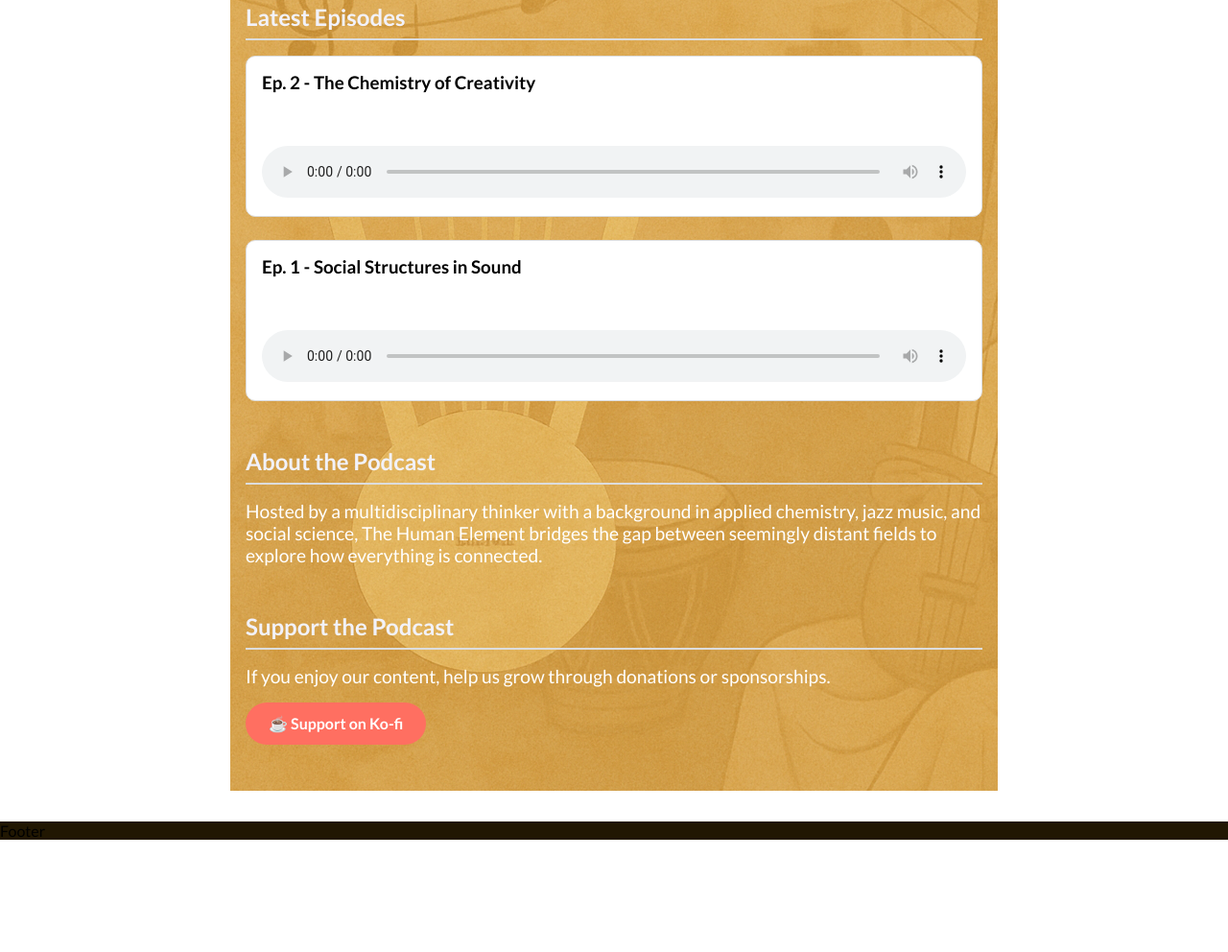
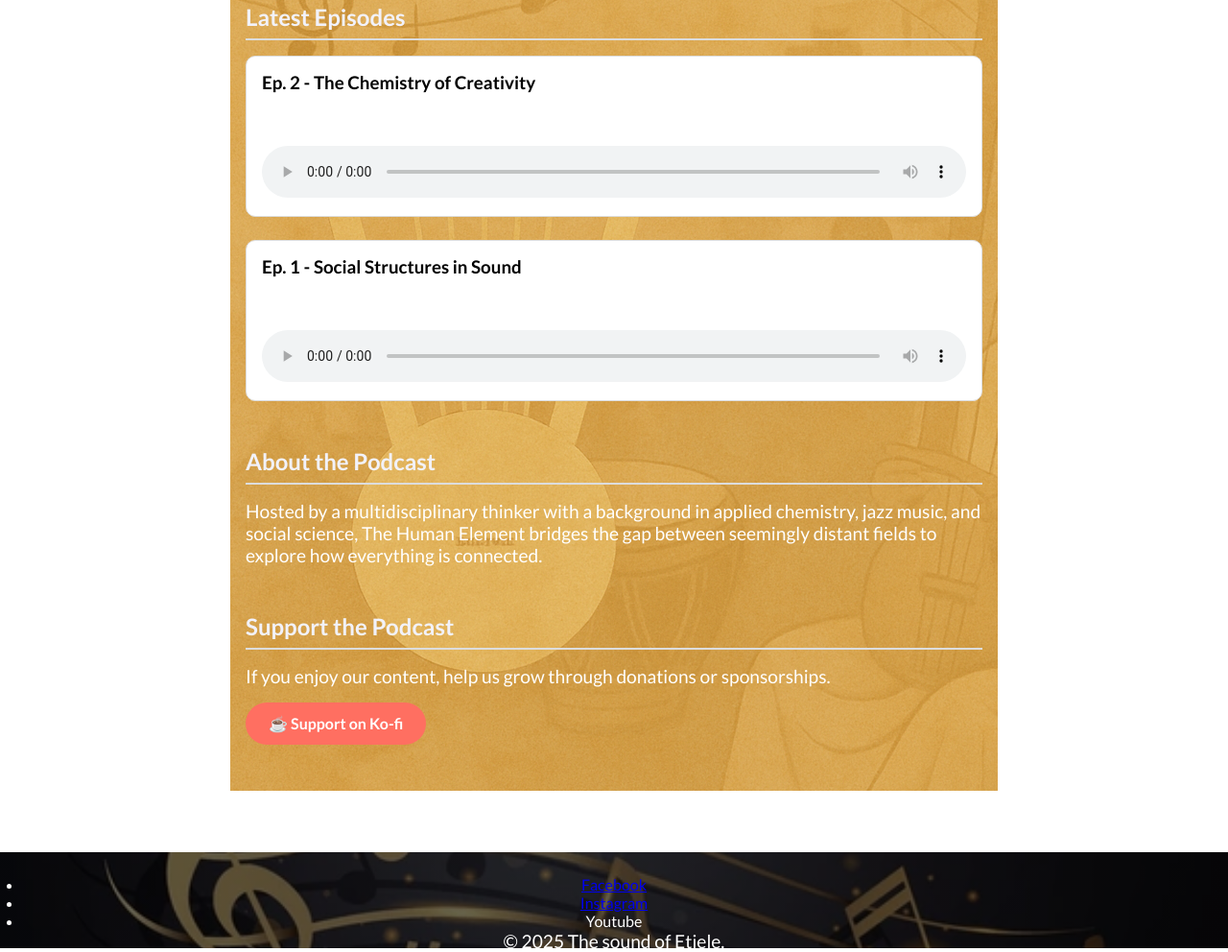
Before and after one commit to eandachew/milestone-project-1, a plain HTML site: page index.html in a window 1280 px wide. Shown: the part 362-1354 px from the top of the page at 96% size. Before the commit the page ends 1237 px from the top, so only its background shows below. Drawn offline with Linux system fonts and the light colour scheme.

Commit message:
Footer style created

```diff
--- a/assets/css/style.css
+++ b/assets/css/style.css
@@ -84,8 +84,6 @@ nav {
 
 /* Main */
 main {
-  background-color: #f9f9f9;
-  /* Make main element take up any surplus sapce to push footer down*/
   flex: 1 0 auto;
   max-width: 800px;
   margin: 2rem auto;
@@ -93,7 +91,6 @@ main {
   background-image: url("../images/music-and-society.png");
 
 }
-
 #hero {
   text-align: center;
   margin-bottom: 3rem;
@@ -109,25 +106,9 @@ main {
 
 }
 
-.cta-button {
-  display: inline-block;
-  background-color: #ff6f61;
-  color: white;
-  padding: 0.75rem 1.5rem;
-  border-radius: 30px;
-  text-decoration: none;
-  font-weight: bold;
-  transition: background-color 0.3s ease;
-}
-
-.cta-button:hover {
-  background-color: #e85b4f;
-}
-
 section {
   margin-bottom: 3rem;
 }
-
 h2 {
   color: #f2f2fb;
   margin-bottom: 1rem;
@@ -146,15 +127,42 @@ h2 {
 .episode h3 {
   margin-bottom: 0.5rem;
 }
-
 .episode audio {
   width: 100%;
   margin-top: 0.5rem;
 }
+.cta-button {
+  display: inline-block;
+  background-color: #ff6f61;
+  color: white;
+  padding: 0.75rem 1.5rem;
+  border-radius: 30px;
+  text-decoration: none;
+  font-weight: bold;
+  transition: background-color 0.3s ease;
+}
+
+.cta-button:hover {
+  background-color: #e85b4f;
+}
 
 /* Footer */
 footer {
-    background-color: #211702;
+ background-image: linear-gradient(
+      rgba(0, 0, 0, 0.6),
+      rgba(0, 0, 0, 0.6)
+    ),
+    url('../images/podcast-banner.jpg');
+  background-size: cover;
+  background-position: center;
+  height: 100px;
+  position: relative;
+  text-align: center;
+  padding: 1.5rem;
+  background-color: #211702;
+  color: #ffffff;
+  margin-top: 2rem;
+
 }
 /* Media query tablets and larger (768px and up */
 @media (min-width: 768px) {
--- a/index.html
+++ b/index.html
@@ -73,7 +73,15 @@
   </main>
 
     <!-- Footer -->
-     <footer>Footer</footer>
+     <footer>
+    <ul>
+      <li><a href="https://www.facebook.com/">Facebook</a></li>
+      <li><a href="https://www.instagram.com/">Instagram</a></li>
+      <li><a href="https://www.youtube.com/"></a>Youtube</li>
+    </ul>
+    <p>&copy; 2025 The sound of Etiele.</p>
+  </footer>
+
 
 </body>
 </html>
```
